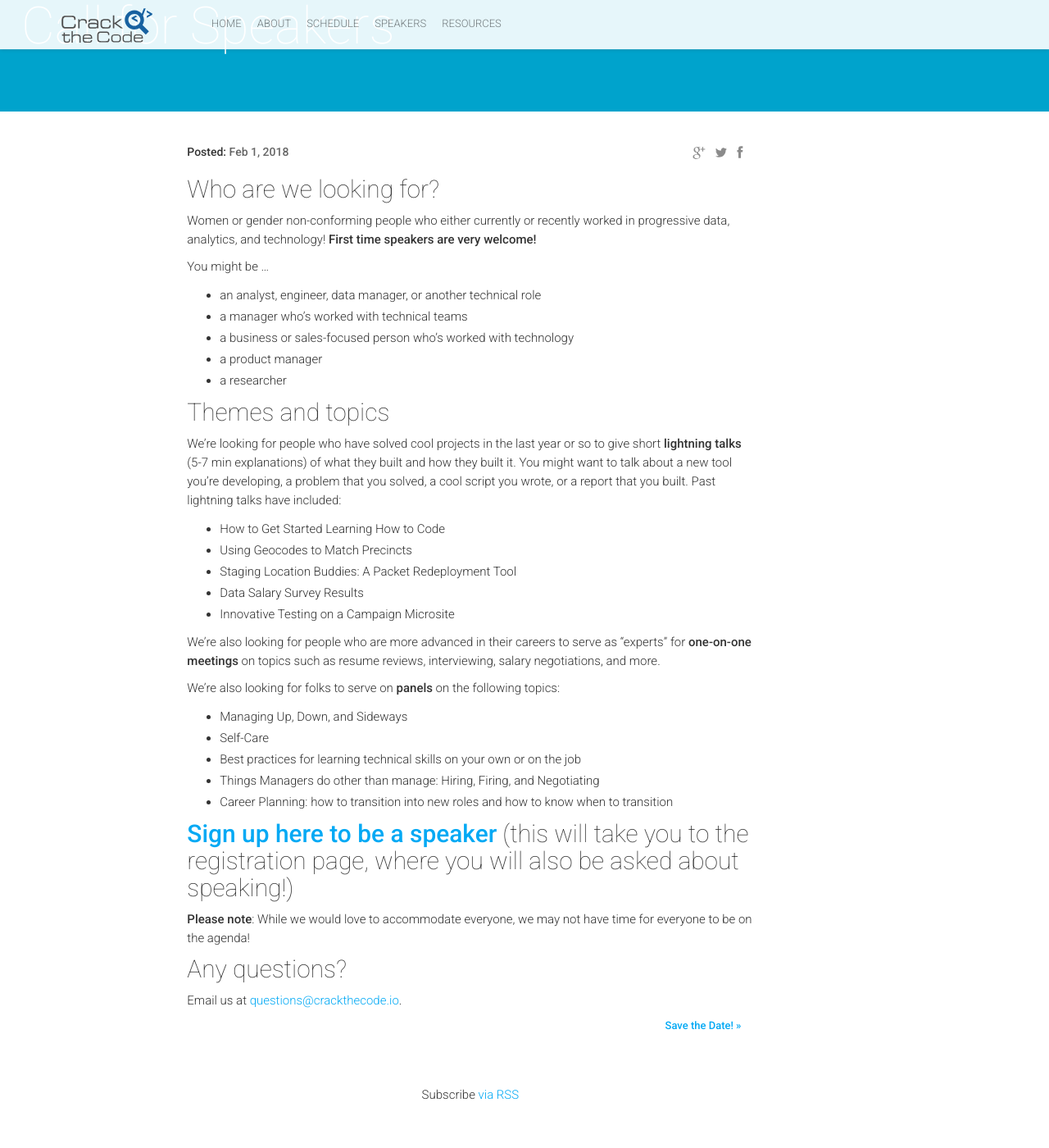
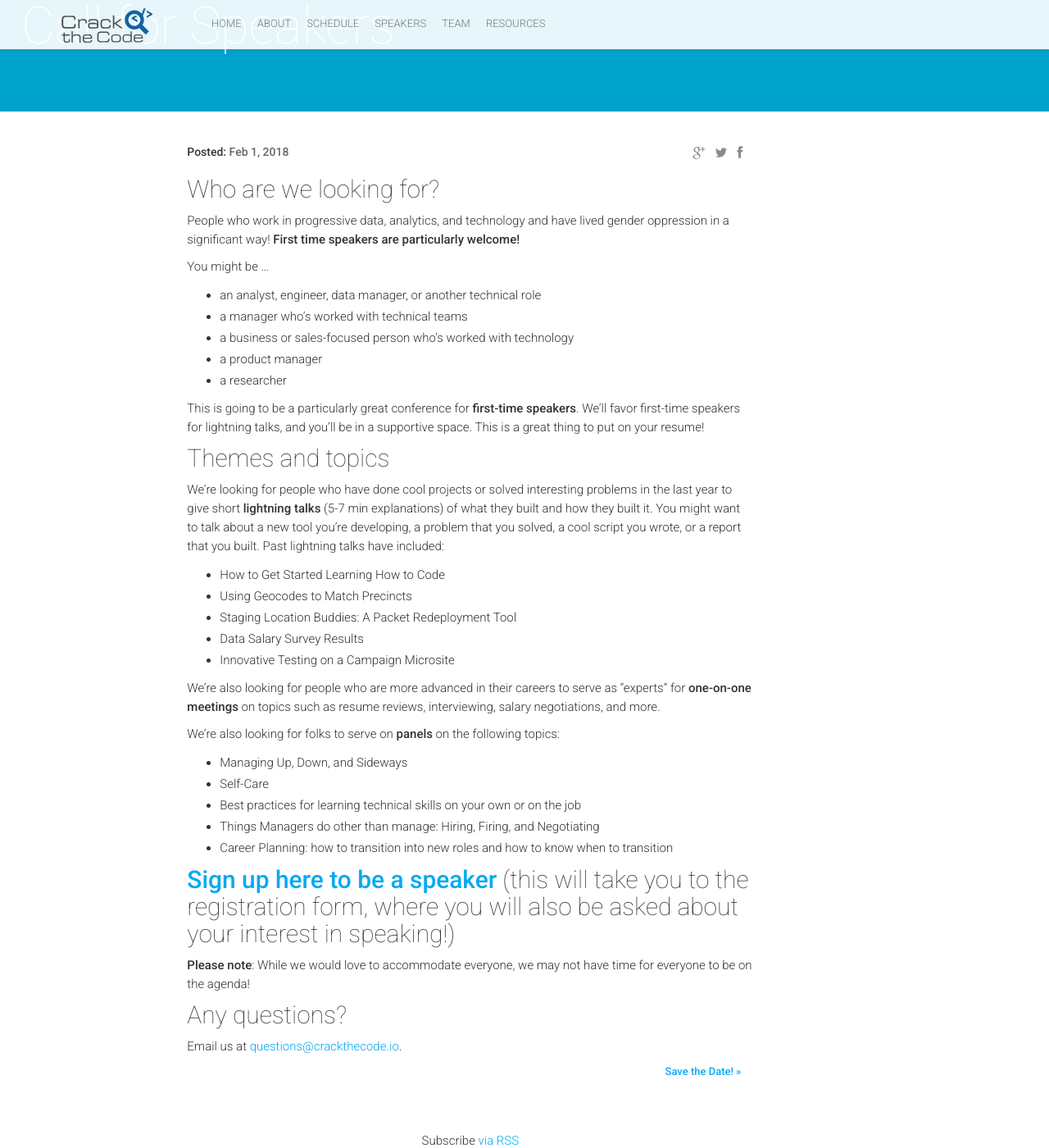
Before and after one commit to anniejw6/crackthecode_site, a Jekyll site: the page built from _posts/2018-02-01-call-for-speakers.md, in a window 1280 px wide and 1400 px high, scrolled down 271 px. Shown: the whole window at 82% size. Built offline with Jekyll 4.4.1, drawn with Linux system fonts in a browser that asks for light colours; nearby versions of some CDN libraries; comment, search, counter and statistics services are not loaded; some of the changed text lies outside the part shown.

Commit message:
update with fixes

```diff
--- a/_config.yml
+++ b/_config.yml
@@ -13,8 +13,9 @@ exclude: ['/automation/', 'README.md', 'LICENSE.txt', 'CNAME']
 title: "Crack the Code"
 email: "questions@crackthecode.io"
 description: >
-  "A conference to promote the personal and professional growth of women and
-  non-binary people working in progressive data, analytics, and technology"
+  A conference to promote the personal and professional growth of
+  people working in progressive data, analytics, and technology
+  who have lived gendered oppression in a significant way
 baseurl: ""
 url: "https://crackthecode.io"
 permalink: "/blog/:title"
@@ -26,14 +27,15 @@ googleAnalyticsSiteUrl: "crackthecode.io"
 organizerName: "Crack the Code 2018"
 organizerAlternateName: "Crack the Code 2018"
 organizerDescription: >
-  "A conference to promote the personal and professional growth of women and
-  non-binary people working in progressive data, analytics, and technology"
+  A conference to promote the personal and professional growth of
+  people working in progressive data, analytics, and technology
+  who have lived gendered oppression in a significant way
 organizerEmail: "questions@crackthecode.io"
 # organizerLogo: "/img/seo/organizer-logo.png"
 # organizerLink: "http://lviv.gdg.org.ua/"
 
 # Head
-metaKeywords: "crack the code, women, data, progressive, tech, analytics"
+metaKeywords: "crack the code, trans-men, women, women-identified, gender non-conforming, gender non-binary, data, progressive, tech, analytics"
 # twitterAccount: "@DevFest"
 # socialImageSrcGooglePlus: "/img/seo/sharing-google-plus.png"
 # socialImageSrcTwitter: "/img/seo/sharing-twitter.png"
@@ -48,10 +50,11 @@ c4sponsorsUrl: "mailto:questions@crackthecode.io?subject=Sponsor"
 navigationLinks:
  - {permalink: "/", text: "Home"}
  - {permalink: "/about/", text: "About"}
-# - {permalink: "/logistics/", text: "Logistics"}
  - {permalink: "/schedule/", text: "Schedule"}
  - {permalink: "/speakers/", text: "Speakers"}
+ - {permalink: "/team/", text: "Team"}
  - {permalink: "/resources/", text: "Resources"}
+
 # - {permalink: "/blog/", text: "Blog"}
 
 bottomNavigationLinks:
@@ -63,7 +66,7 @@ rightNavigationButtons:
 heroImage: "hero.jpg"
 heroTitle: "Crack the Code: </br> <typeout>"
 eventDate: "Saturday March 17, 2018"
-typeoutTextValues: '"", "2018", "New York City", "Women in Progressive Tech"'
+typeoutTextValues: '"", "2018", "New York City", "Equity and Inclusion"'
 typeoutFallback: "2018"
 heroButtons:
  - {link: "/blog/call-for-speakers", text: "Become a speaker"}
@@ -72,16 +75,16 @@ heroButtons:
 # About Block
 aboutTitle: "About Crack the Code"
 aboutBlock:
- - {title: "Conference", image: "conference.jpg", text: "The second annual conference for women and gender non-conforming people working in data, analytics, and technology in the progressive space" }
+ - {title: "Conference", image: "conference.jpg", text: "The second annual conference for people who work in data, analytics, and technology in the progressive space and have lived gendered oppression in a significant way" }
  - {title: "Workshops", image: "workshop.jpg", text: "Half-day of workshops on technical and non-technical topics related personal and professional growth" }
- - {title: "Community", image: "community.jpg", text: "Meet other awesome women and gender non-conforming people working in the field!" }
+ - {title: "Community", image: "community.jpg", text: "Meet other awesome folks working in the field! Get advice from leaders in the field, and share your knowledge with others." }
 
 # Statistic Block
 statisticBlockImage: "statistic.jpg"
 statisticBlock:
  - {count: "80", specialCharacter: "+", info: "attendees", detail: "from everywhere"}
  - {count: "10", specialCharacter: "+", info: "speakers", detail: "from all over the movement"}
- - {count: "1+", specialCharacter: "", info: "parallel tracks", detail: "to customize your experience"}
+ - {count: "1", specialCharacter: "+", info: "parallel tracks", detail: "to customize your experience"}
 
 # Latest News Block
 latestNewsTitle: "Latest news"
@@ -136,7 +139,7 @@ partnersC4sponsorsButton: "Become a sponsor"
 
 # Tickets Block
 ticketsTitle: "Registration"
-ticketsInfo: "Saturday, March 18th, 2018"
+ticketsInfo: "Saturday, March 17th, 2018"
 ticketsOffers:
  -
   name: "General"
@@ -169,9 +172,10 @@ footerBlocks:
   links:
    - {link: "mailto:questions@crackthecode.io", text: "questions@crackthecode.io"}
  -
-  title: "FAQ"
+  title: "Frequently Asked Questions"
   links:
-   - {permalink: "/about/", text: "About Us"}
+    - {permalink: "/about/", text: "About the Conference"}
+    - {permalink: "/team/", text: "Team"}
 
 # Blog
 blogTitle: "Latest news"
@@ -182,17 +186,11 @@ blogCommentsEnabled: false
 showSessions: true
 
 # Team Block
-teamBlockTitle: "Our Goals"
+teamBlockTitle: ""
 aboutUs: >
-  Crack the Code is a conference to promote the personal and professional
-  growth of women and non-binary people working in progressive data, analytics,
-  and technology. Last time, we focused on providing an introduction to the
-  progressive data and analytics space for many newer practioners. This time,
-  we're focusing on how to women and gender non-conforming people can
-  personally and professional advance within the space. That means we're
-  putting a bigger emphasis on managing up, down, and sideways; figuring out
-  when it's the right time to move onto your next role; and pairing attendees
-  with experts on resume and cover letter writing, negotiation, and more.
+  We're a group of volunteers who care about increasing equity and inclusion
+  within progressive data, analytics, and technology.
+
 
 # Logistics Find Way Block
 # findWayTitle: "Find your way here"
--- a/_includes/team.html
+++ b/_includes/team.html
@@ -32,7 +32,7 @@
             {% endif %} {% endfor %}
         </div>
         <div class="col-lg-10 col-lg-offset-1 text-center">
-            <h4 class="text-left animated hiding appear-animation-trigger" data-animation="fadeInUp" data-delay="0">Program committee</h4>
+<!--             <h4 class="text-left animated hiding appear-animation-trigger" data-animation="fadeInUp" data-delay="0">Program committee</h4> -->
             {% for teamMember in site.data.team %} {% if teamMember.subTeam != null %}
             <div class="effect-wrapper col-md-4 col-sm-6 col-xs-12 cols-centered appear-animation">
                 <div class="zoe-effect" data-toggle="modal" data-target="#speakerDetail-{{ teamMember.id }}">
--- a/_posts/2018-02-01-call-for-speakers.md
+++ b/_posts/2018-02-01-call-for-speakers.md
@@ -8,7 +8,7 @@ isStaticPost: false
 
 ##### Who are we looking for?
 
-Women or gender non-conforming people who either currently or recently worked in progressive data, analytics, and technology! **First time speakers are very welcome!**
+People who work in progressive data, analytics, and technology and have lived gender oppression in a significant way! **First time speakers are particularly welcome!**
 
 You might be ...
 
@@ -18,9 +18,11 @@ You might be ...
 * a product manager
 * a researcher
 
+This is going to be a particularly great conference for **first-time speakers**. We'll favor first-time speakers for lightning talks, and you'll be in a supportive space. This is a great thing to put on your resume!
+
 ##### Themes and topics
 
-We're looking for people who have solved cool projects in the last year or so to give short **lightning talks** (5-7 min explanations) of what they built and how they built it. You might want to talk about a new tool you're developing, a problem that you solved, a cool script you wrote, or a report that you built. Past lightning talks have included:
+We're looking for people who have done cool projects or solved interesting problems in the last year to give short **lightning talks** (5-7 min explanations) of what they built and how they built it. You might want to talk about a new tool you're developing, a problem that you solved, a cool script you wrote, or a report that you built. Past lightning talks have included:
 
 * How to Get Started Learning How to Code
 * Using Geocodes to Match Precincts
@@ -38,7 +40,7 @@ We're also looking for folks to serve on **panels** on the following topics:
 * Things Managers do other than manage: Hiring, Firing, and Negotiating
 * Career Planning: how to transition into new roles and how to know when to transition
 
-##### **[Sign up here to be a speaker](/#tickets)** (this will take you to the registration page, where you will also be asked about speaking!)
+##### **[Sign up here to be a speaker](/#tickets)** (this will take you to the registration form, where you will also be asked about your interest in speaking!)
 
 **Please note**: While we would love to accommodate everyone, we may not have time for everyone to be on the agenda!
 
```
Also changed, not shown: _posts/2018-01-31-welcome.md (+1 -1 lines), about.html (deleted, +0 -11 lines), about.md (added, +36 -0 lines), resources.md (+2 -2 lines), schedule.md (+1 -1 lines), team.html (added, +11 -0 lines), 2 other files.
